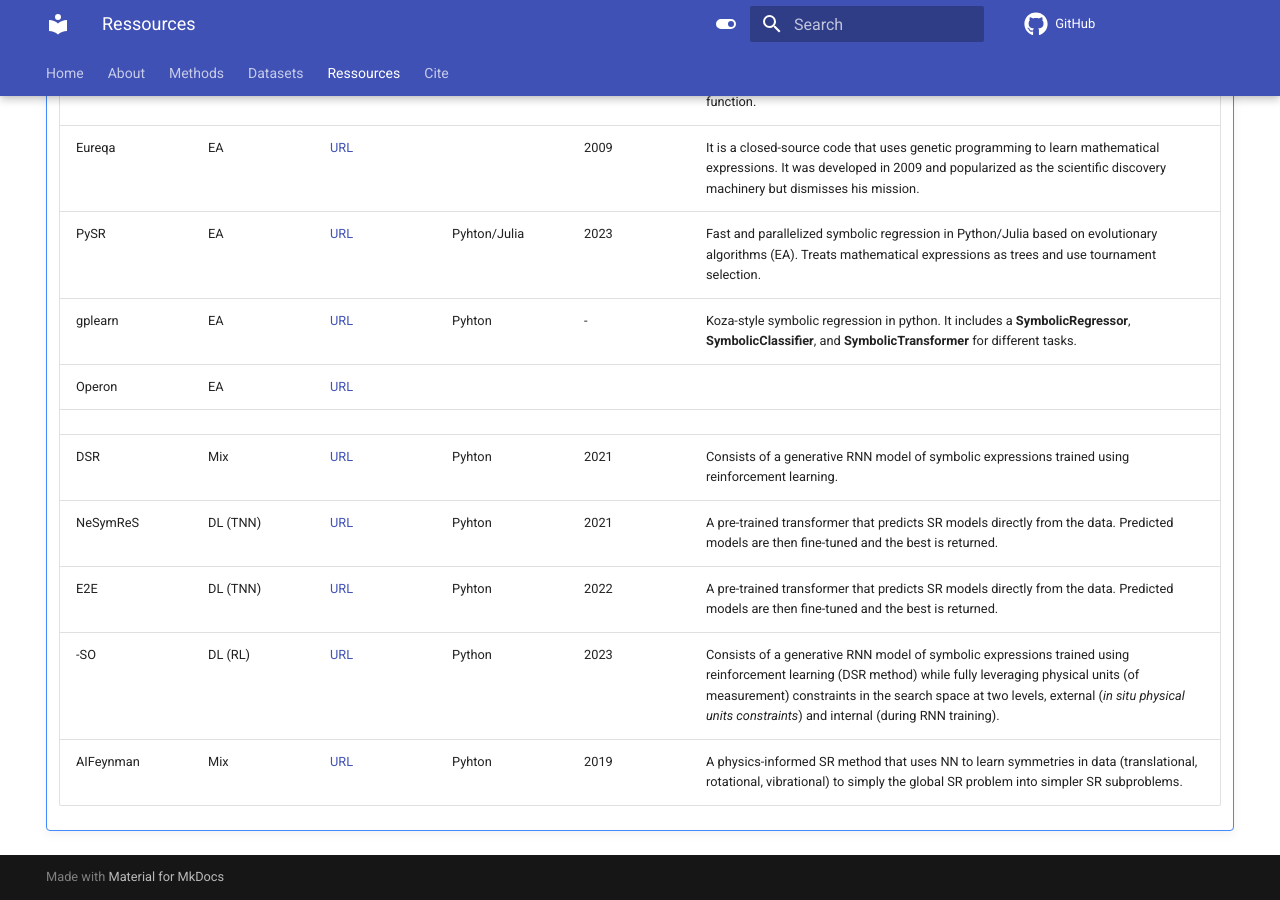
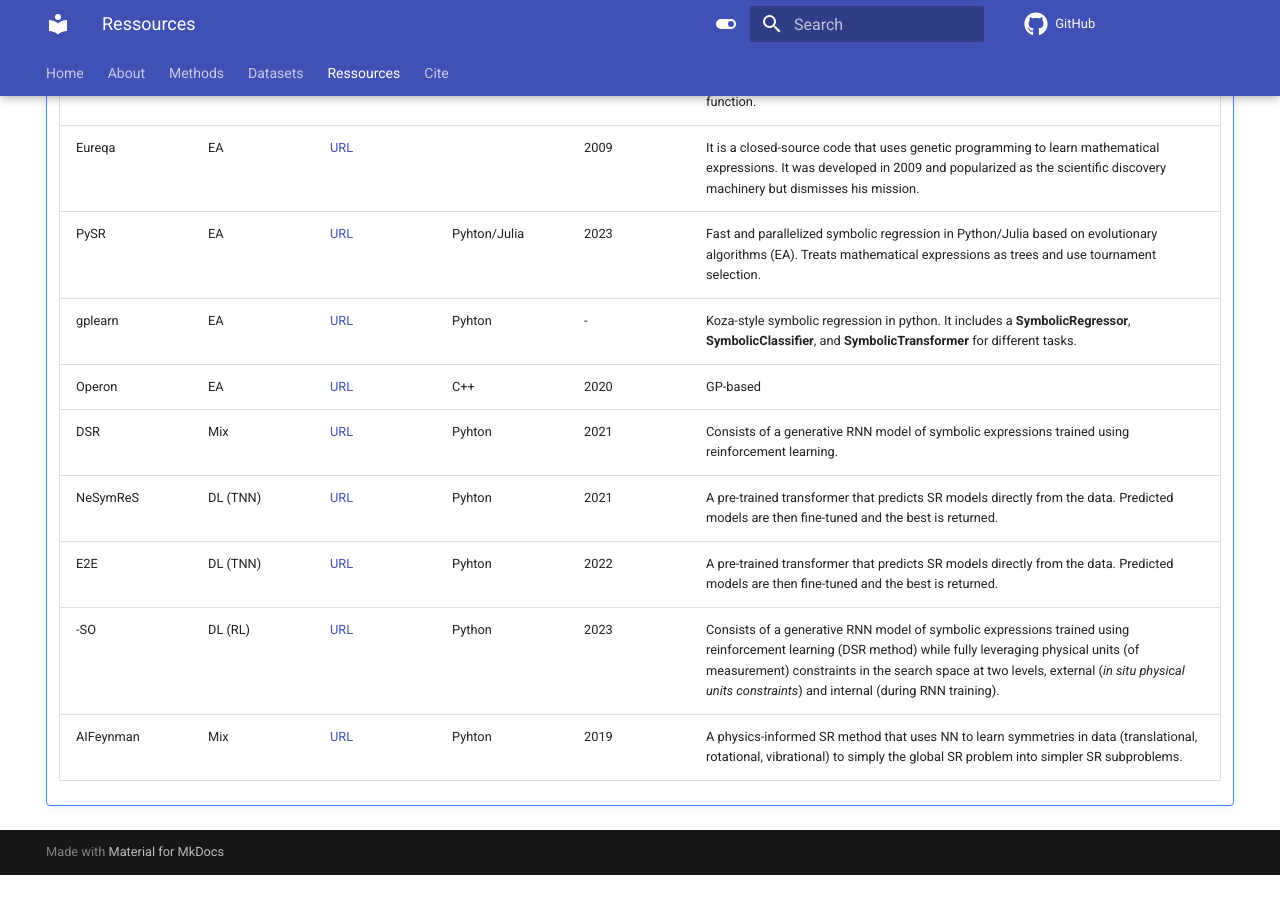
Before and after one commit to nmakke/SR-LivingReview, an MkDocs documentation site: the page built from docs/ressources.md, in a window 1280 px wide and 900 px high, scrolled down 504 px. Built offline with MkDocs 1.6.1 and Material for MkDocs 9.7.7, drawn with Linux system fonts in a browser that asks for light colours; formulas are drawn with MathJax 3; comment, search, counter and statistics services are not loaded; after the commit the page ends 1379 px from its top, so only the background shows below that.

Commit message:
Update ressources.md

```diff
--- a/docs/ressources.md
+++ b/docs/ressources.md
@@ -19,8 +19,7 @@ This directory includes ready-to-use packages of symbolic regression and useful
       | Eureqa | EA | [URL]() | | 2009 | It is a closed-source code that uses genetic programming to learn mathematical expressions. It was developed in 2009 and popularized as the scientific discovery machinery but dismisses his mission.|
       | PySR | EA | [URL](https://github.com/MilesCranmer/PySR)  | Pyhton/Julia | 2023 | Fast and parallelized symbolic regression in Python/Julia based on evolutionary algorithms (EA). Treats mathematical expressions as trees and use tournament selection.  |
       | gplearn | EA | [URL](https://gplearn.readthedocs.io/en/stable/intro.html#transformer) | Pyhton | - | Koza-style symbolic regression in python. It includes a **SymbolicRegressor**, **SymbolicClassifier**, and **SymbolicTransformer** for different tasks. |
-      | Operon | EA | [URL](https://github.com/heal-research/operon)
-      |
+      | Operon | EA | [URL](https://github.com/heal-research/operon) | C++ | 2020 | GP-based |
       | DSR | Mix | [URL](https://github.com/brendenpetersen/deep-symbolic-optimization) | Pyhton  | 2021 | Consists of a generative RNN model of symbolic expressions trained using reinforcement learning. |
       | NeSymReS | DL (TNN) | [URL](https://github.com/SymposiumOrganization/NeuralSymbolicRegressionThatScales/tree/main) | Pyhton | 2021 | A pre-trained transformer that predicts SR models directly from the data. Predicted models are then fine-tuned and the best is returned.|
       | E2E | DL (TNN) | [URL](https://github.com/pakamienny/e2e_transformer/tree/main) | Pyhton | 2022 | A pre-trained transformer that predicts SR models directly from the data. Predicted models are then fine-tuned and the best is returned. |
```
